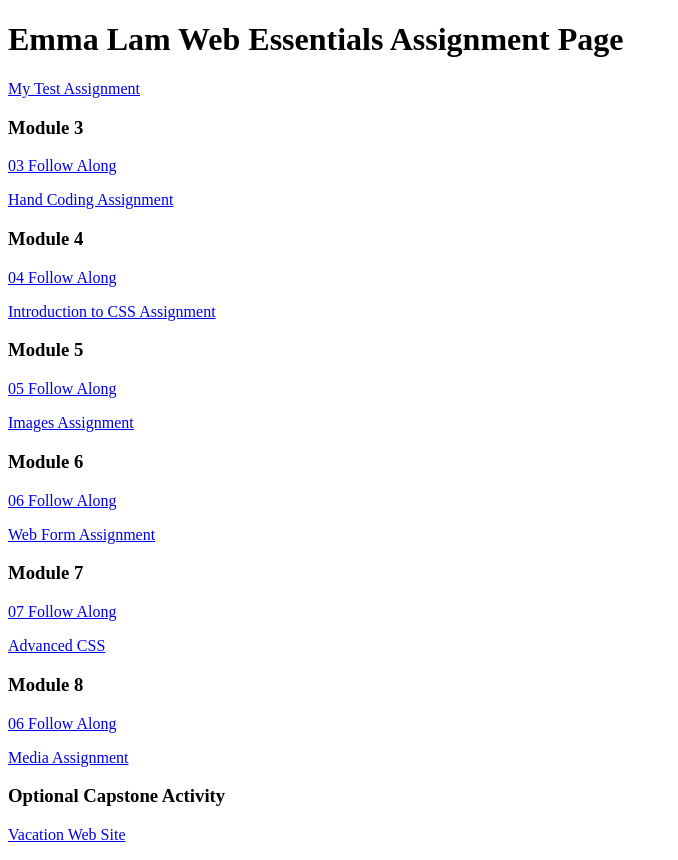
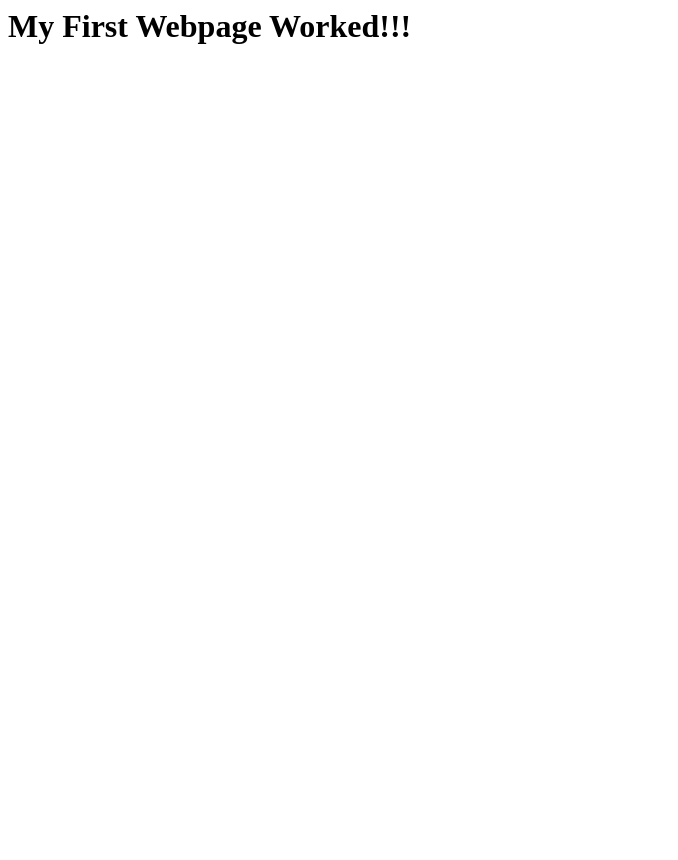
Before and after one commit to emmillient/dwdd1600, a plain HTML site: page index.html in a window 1280 px wide. Shown: the whole page, without its empty margins (0-678 px from the left). After the commit the page ends 800 px from the top, so only its background shows below. Drawn offline with Linux system fonts and the light colour scheme.

Commit message:
Test assignment

```diff
--- a/index.html
+++ b/index.html
@@ -1,39 +1,7 @@
-<!DOCTYPE html>
-<html lang="en">
-	<head>
-		<meta charset="UTF-8">
-		<meta name="viewport" content="width=device-width, initial-scale=1.0">
-		<title>dwdd 1600 assignment list page</title>
-	</head>
-	<body>
-		<h1>Emma Lam Web Essentials Assignment Page</h1>
-		<p><a href="01test">My Test Assignment</a></p>
-
-		<h3>Module 3</h3>
-		<p><a href="03follow-along">03 Follow Along</a></p>
-		<p><a href="03hand-coding">Hand Coding Assignment</a></p>
-
-		<h3>Module 4</h3>
-		<p><a href="04follow-along">04 Follow Along</a></p>
-		<p><a href="04intro-css">Introduction to CSS Assignment</a></p>
-
-		<h3>Module 5</h3>
-		<p><a href="05follow-along">05 Follow Along</a></p>
-		<p><a href="05images">Images Assignment</a></p>
-
-		<h3>Module 6</h3>
-		<p><a href="06follow-along">06 Follow Along</a></p>
-		<p><a href="06form">Web Form Assignment</a></p>
-
-		<h3>Module 7</h3>
-		<p><a href="07follow-along">07 Follow Along</a></p>
-		<p><a href="07advanced-css">Advanced CSS</a></p>
-
-		<h3>Module 8</h3>
-		<p><a href="08follow-along">06 Follow Along</a></p>
-		<p><a href="08media">Media Assignment</a></p>
-
-		<h3>Optional Capstone Activity</h3>
-		<p><a href="vacation">Vacation Web Site</a></p>
-	</body>
+<html>
+    <head>
+    </head>
+    <body>
+        <h1>My First Webpage Worked!!!</h1>
+    </body>
 </html>
```
